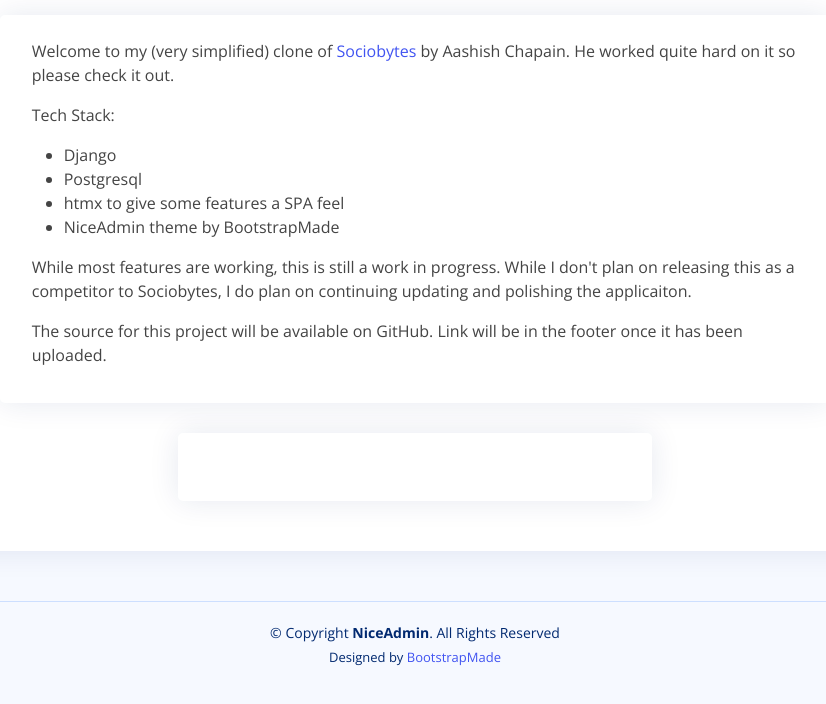
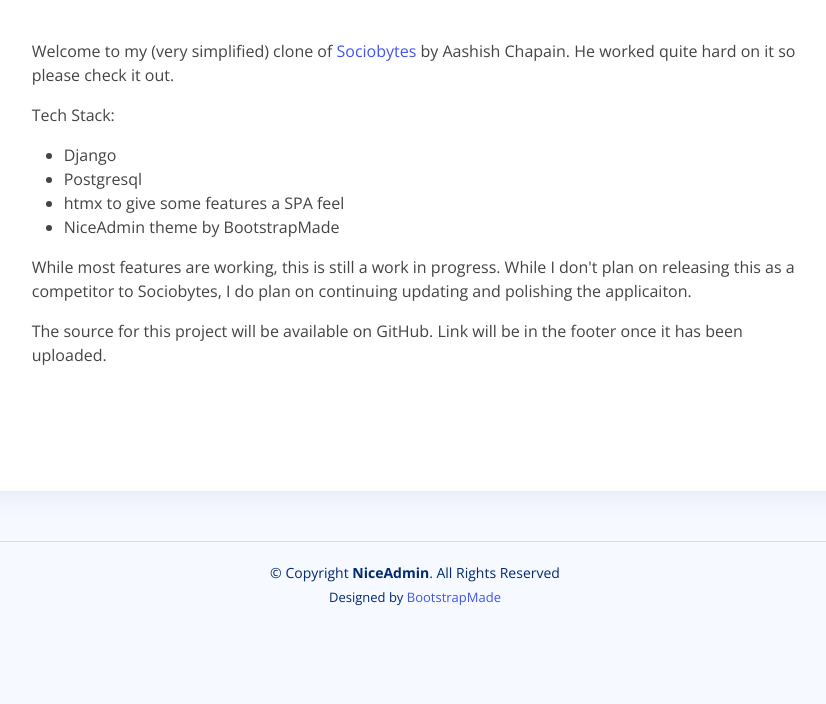
Before and after one commit to terrywmartin/linkShare, a Django app: page / in a window 1280 px wide. Shown: the part 96-800 px from the top of the page, without its empty margins (225-1051 px from the left). Run offline with Django 4.2, Linux system fonts and the light colour scheme; parts of the project's set-up code (start-up, migrations or seed data) failed here and were passed over; some libraries are stand-ins or nearby versions.

Commit message:
remove extra cards from home screen

```diff
--- a/core/templates/core/index.html
+++ b/core/templates/core/index.html
@@ -6,7 +6,7 @@
         <div class="col-xl-10">
           <div class="row mt-3">
 
-            <div class="card">
+            <div class="">
               <div class="card-body profile-card pt-4 d-flex flex-column">
 
                <p>Welcome to my (very simplified) clone of <a href="https://sociobytes.com/" target="_blank">Sociobytes</a> by Aashish Chapain.  He worked quite hard on it so please check it out.</p>
@@ -29,7 +29,7 @@
 
         <div class="col-xl-6">
 
-          <div class="card p-3" >
+          <div class=" p-3" >
             <div class="card-body pt-3" id="user-list">
                 {% include 'users/partials/users.html' %}
             </div>
```
Also changed, not shown: users/views.py (+4 -4 lines).
